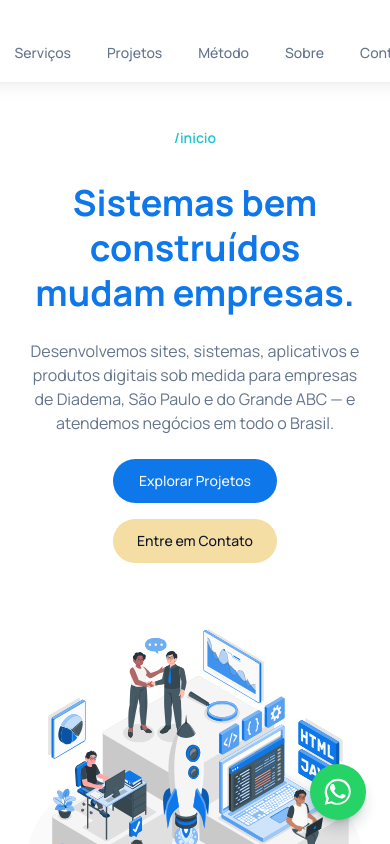
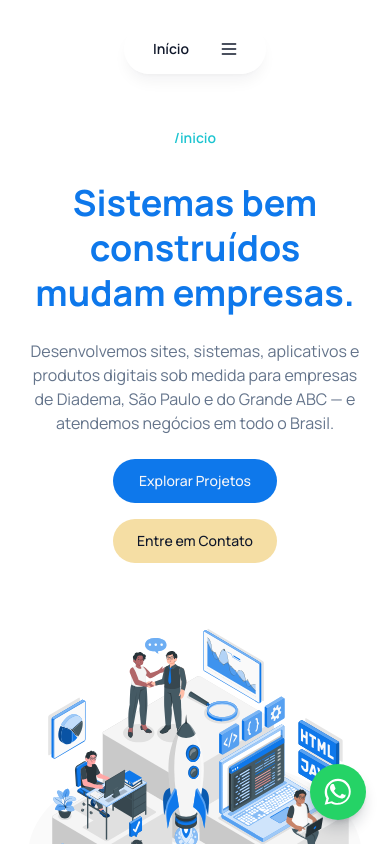
Before and after one commit to kyoris-tech/kyoris-tech-site, a Next.js app: page / in a window 390 px wide. Shown: the top 844 px of the page. Built offline with nearby package versions, Linux system fonts and the light colour scheme.

Commit message:
Melhorias no site

```diff
--- a/src/components/composite/Navbar/Navbar.tsx
+++ b/src/components/composite/Navbar/Navbar.tsx
@@ -1,9 +1,9 @@
 "use client";
 
-import Image from "next/image";
 import { useCallback, useEffect, useRef, useState } from "react";
+import { CloseIcon, MenuIcon } from "@/components/ui/icons";
+import { ThemeToggle } from "@/components/ui/ThemeToggle";
 import { cn } from "@/lib/cn";
-import { ThemeToggle } from "@/components/ui/ThemeToggle";
 import { useTheme } from "@/providers/theme";
 import { navItems } from "./nav-items";
 
@@ -18,6 +18,7 @@ export function Navbar() {
   const { theme } = useTheme();
   const [activeId, setActiveId] = useState(navItems[0].id);
   const [indicator, setIndicator] = useState<IndicatorStyle | null>(null);
+  const [isMobileMenuOpen, setIsMobileMenuOpen] = useState(false);
   const listRef = useRef<HTMLDivElement>(null);
   const itemRefs = useRef(new Map<string, HTMLAnchorElement>());
 
@@ -67,26 +68,21 @@ export function Navbar() {
   function handleNavigate(event: React.MouseEvent<HTMLAnchorElement>, id: string) {
     event.preventDefault();
     setActiveId(id);
+    setIsMobileMenuOpen(false);
     document.getElementById(id)?.scrollIntoView({ behavior: "smooth", block: "start" });
   }
 
   const isDarkBackdrop = theme === "dark" || DARK_BACKDROP_SECTION_IDS.has(activeId);
+  const activeLabel = navItems.find((item) => item.id === activeId)?.label ?? navItems[0].label;
 
   return (
     <header className="fixed inset-x-0 top-6 z-50 flex justify-center px-4">
-      <div className="flex items-center gap-6 rounded-full border border-white/40 bg-white/30 px-5 py-2 shadow-lg shadow-neutral-900/5 backdrop-blur-xl">
-        <a href="#home" onClick={(event) => handleNavigate(event, "home")} className="flex items-center">
-          <Image
-            src="/images/logo.png"
-            alt="Kyoris Tech"
-            width={140}
-            height={70}
-            className="h-8 w-auto"
-            priority
-          />
-        </a>
-
-        <nav ref={listRef} className="relative flex items-center gap-1 rounded-full bg-white/10 p-1">
+      <div className="flex flex-col items-center">
+        <div className="inline-flex items-center gap-6 rounded-full border border-white/40 bg-white/30 px-5 py-2 shadow-lg shadow-neutral-900/5 backdrop-blur-xl">
+          <nav
+            ref={listRef}
+            className="relative hidden items-center gap-1 rounded-full bg-white/10 p-1 sm:flex"
+          >
             {indicator && (
               <span
                 className="absolute inset-y-1 rounded-full bg-primary transition-all duration-300 ease-out"
@@ -116,7 +112,67 @@ export function Navbar() {
             ))}
           </nav>
 
+          <div className="hidden sm:flex">
             <ThemeToggle />
+          </div>
+
+          <div className="flex items-center gap-4 sm:hidden">
+            <span
+              className={cn(
+                "px-2 text-sm font-semibold",
+                isDarkBackdrop ? "text-neutral-50" : "text-neutral-900",
+              )}
+            >
+              {activeLabel}
+            </span>
+
+            <button
+              type="button"
+              aria-label={isMobileMenuOpen ? "Fechar menu" : "Abrir menu"}
+              aria-expanded={isMobileMenuOpen}
+              onClick={() => setIsMobileMenuOpen((current) => !current)}
+              className={cn(
+                "flex h-8 w-8 items-center justify-center rounded-full transition-colors duration-300",
+                isDarkBackdrop ? "text-neutral-50" : "text-neutral-900",
+              )}
+            >
+              {isMobileMenuOpen ? (
+                <CloseIcon className="h-5 w-5" />
+              ) : (
+                <MenuIcon className="h-5 w-5" />
+              )}
+            </button>
+          </div>
+        </div>
+
+        <div
+          className={cn(
+            "w-56 overflow-hidden transition-all duration-300 ease-out sm:hidden",
+            isMobileMenuOpen ? "mt-3 max-h-96 opacity-100" : "max-h-0 opacity-0",
+          )}
+        >
+          <div className="flex flex-col gap-1 rounded-3xl border border-white/40 bg-white/70 p-3 shadow-lg shadow-neutral-900/5 backdrop-blur-xl">
+            {navItems.map((item) => (
+              <a
+                key={item.id}
+                href={`#${item.id}`}
+                onClick={(event) => handleNavigate(event, item.id)}
+                className={cn(
+                  "rounded-2xl px-4 py-2.5 text-sm font-medium transition-colors duration-300",
+                  activeId === item.id
+                    ? "bg-primary text-neutral-50"
+                    : "text-neutral-500 hover:bg-white/60 hover:text-neutral-900",
+                )}
+              >
+                {item.label}
+              </a>
+            ))}
+
+            <div className="mt-2 flex items-center justify-center border-t border-neutral-200/60 pt-3">
+              <ThemeToggle />
+            </div>
+          </div>
+        </div>
       </div>
     </header>
   );
--- a/src/components/screens/home/Services.tsx
+++ b/src/components/screens/home/Services.tsx
@@ -61,7 +61,7 @@ export function Services() {
           </div>
         </div>
 
-        <div className="mt-32">
+        <div className="mt-32 flex justify-start lg:justify-end">
           <Button
             as="a"
             href={getWhatsAppUrl(CTA_MESSAGE)}
--- /dev/null
+++ b/src/components/ui/icons/CloseIcon.tsx
@@ -0,0 +1,18 @@
+import type { IconProps } from "./icon.types";
+
+export function CloseIcon({ className }: IconProps) {
+  return (
+    <svg
+      viewBox="0 0 24 24"
+      fill="none"
+      stroke="currentColor"
+      strokeWidth={1.75}
+      strokeLinecap="round"
+      strokeLinejoin="round"
+      className={className}
+    >
+      <path d="M6 6l12 12" />
+      <path d="M18 6l-12 12" />
+    </svg>
+  );
+}
--- /dev/null
+++ b/src/components/ui/icons/MenuIcon.tsx
@@ -0,0 +1,19 @@
+import type { IconProps } from "./icon.types";
+
+export function MenuIcon({ className }: IconProps) {
+  return (
+    <svg
+      viewBox="0 0 24 24"
+      fill="none"
+      stroke="currentColor"
+      strokeWidth={1.75}
+      strokeLinecap="round"
+      strokeLinejoin="round"
+      className={className}
+    >
+      <path d="M4 6h16" />
+      <path d="M4 12h16" />
+      <path d="M4 18h16" />
+    </svg>
+  );
+}
--- a/src/components/ui/icons/index.ts
+++ b/src/components/ui/icons/index.ts
@@ -1,3 +1,4 @@
+export { CloseIcon } from "./CloseIcon";
 export { CloudIcon } from "./CloudIcon";
 export { CodeIcon } from "./CodeIcon";
 export { DesignIcon } from "./DesignIcon";
@@ -7,6 +8,7 @@ export { ImagePlaceholderIcon } from "./ImagePlaceholderIcon";
 export { InstagramIcon } from "./InstagramIcon";
 export { LinkedInIcon } from "./LinkedInIcon";
 export { LocationIcon } from "./LocationIcon";
+export { MenuIcon } from "./MenuIcon";
 export { MobileIcon } from "./MobileIcon";
 export { PartnershipIcon } from "./PartnershipIcon";
 export { StrategyIcon } from "./StrategyIcon";
```
Lines whose indentation alone changed are shown as unchanged.
